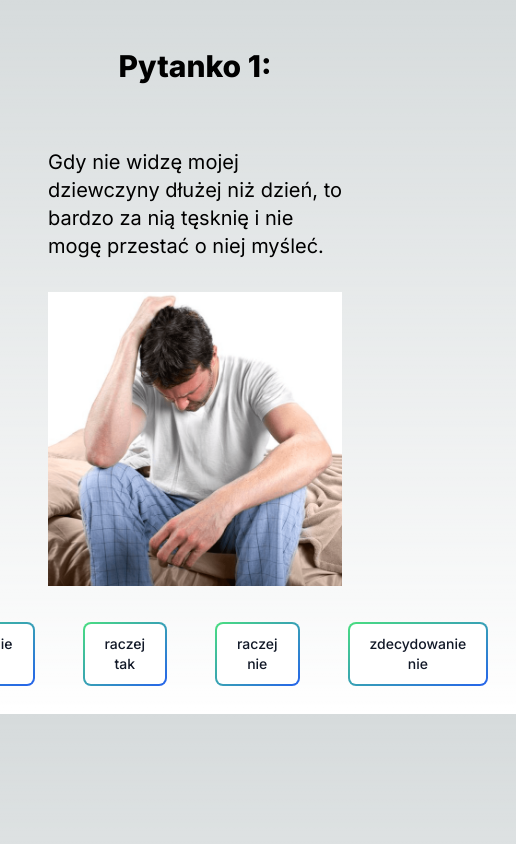
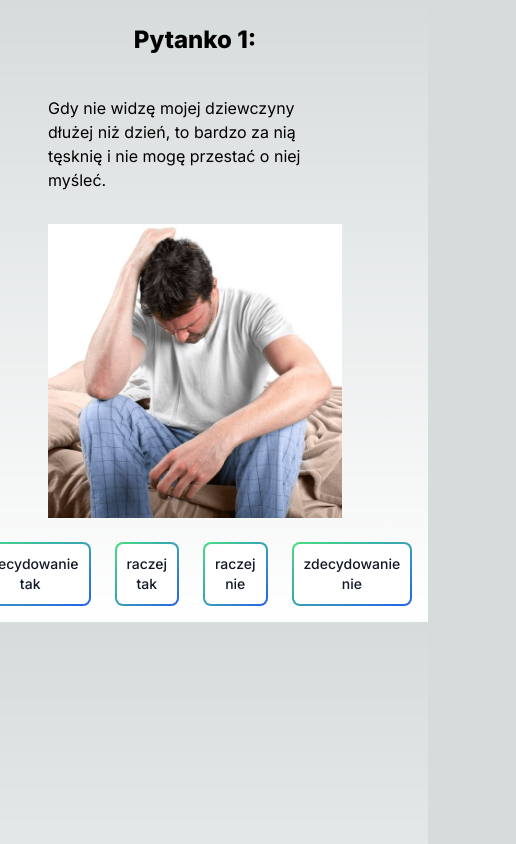
Before and after one commit to alicenoknow/two_years, a Next.js app: page /question/1 in a window 390 px wide. Shown: the whole page, 516 px wide, since content can reach past the window. Built offline with nearby package versions, Linux system fonts and the light colour scheme.

Commit message:
mobile changes

```diff
--- a/components/Answer.tsx
+++ b/components/Answer.tsx
@@ -35,9 +35,9 @@ const Answer: React.FC<AnswerProps> = ({
   const imageClasses = isShaking ? "shake" : "";
 
   return (
-    <div className={`p-4 flex flex-col items-center ${imageClasses}`}>
+    <div className={`p-1 md:p-4 flex flex-col items-center ${imageClasses}`}>
       {imageOrGifUrl && (
-        <div className="mt-4 p-4">
+        <div className="mt-2 md:mt-4 p-2 md:p-4">
           <ImageWithLoading imgUrl={imageOrGifUrl} />
         </div>
       )}
--- a/components/Card.tsx
+++ b/components/Card.tsx
@@ -11,11 +11,11 @@ const IMAGE_SIZE = 400;
 
 const Card = ({ number, text, imageOrGifUrl }: CardProps) => {
     return (<div>
-        <div className='clickhere cursor-pointer rounded-r-full py-4 pt-8 pl-12 mr-16 bg-zinc-900 flex items-center'>
-            <h1 className="mb-4 text-3xl font-extrabold text-gray-900 dark:text-white md:text-3xl lg:text-4xl"><span className="text-transparent bg-clip-text bg-gradient-to-r to-emerald-600 from-sky-400">Powód {number}</span>
+        <div className='clickhere cursor-pointer rounded-r-full py-2 pt-4 pl-6 mr-6 md:py-4 md:pt-8 md:pl-12 md:mr-16 bg-zinc-900 flex items-center'>
+            <h1 className="mb-4 text-3xl font-extrabold text-gray-900 dark:text-white text-2xl md:text-3xl lg:text-4xl"><span className="text-transparent bg-clip-text bg-gradient-to-r to-emerald-600 from-sky-400">Powód {number}</span>
             </h1>
         </div>
-        <div className={`showme-${number % 2 ? "left" : "right"} p-8 px-96`}>
+        <div className={`showme-${number % 2 ? "left" : "right"} p-4 px-24 md:p-8 md:px-96`}>
             <div className="pb-4 ">{text}</div>
             <Image
                 src={imageOrGifUrl}
--- a/components/Emojis.tsx
+++ b/components/Emojis.tsx
@@ -1,5 +1,5 @@
 
 import React from "react";
 
-export const HeartEmoji = () => <div className="px-12"><div className="heart text-5xl z-0 opacity-70">💗</div></div>
-export const CroissantEmoji = () => <div className="px-12"><div className="croissant text-5xl z-0 opacity-70">🥐</div></div>
+export const HeartEmoji = () => <div className="px-4 md:px-12"><div className="heart text-4xl md:text-5xl z-0 opacity-70">💗</div></div>
+export const CroissantEmoji = () => <div className="px-4 md:px-12"><div className="croissant text-4xl md:text-5xl z-0 opacity-70">🥐</div></div>
--- a/components/NiceTouchables.tsx
+++ b/components/NiceTouchables.tsx
@@ -13,12 +13,12 @@ interface NiceButtonProps {
 
 export const NiceLink: React.FC<NiceLinkProps> = ({ text, link }) => {
   return (
-    <div className="flex items-center justify-center p-24">
+    <div className="flex items-center justify-center p-4 md:p-24">
       <Link
         href={link}
         className="relative z-10 inline-flex items-center justify-center p-0.5 mb-2 mr-2 overflow-hidden text-sm font-medium text-gray-900 rounded-lg group bg-gradient-to-br from-green-400 to-blue-600 group-hover:from-green-400 group-hover:to-blue-600 hover:text-white dark:text-white focus:outline-none focus:ring-green-200 dark:focus:ring-green-800"
       >
-        <span className="relative font-bold px-8 py-4 transition-all ease-in duration-75 bg-white dark:bg-gray-900 rounded-md group-hover:bg-opacity-0 text-3xl">
+        <span className="relative font-bold px-8 py-4 transition-all ease-in duration-75 bg-white dark:bg-gray-900 rounded-md group-hover:bg-opacity-0 text-2xl md:text-3xl">
           {text}
         </span>
       </Link>
@@ -33,7 +33,7 @@ export const NiceButton: React.FC<NiceButtonProps> = ({ text, onClick }) => {
         onClick={onClick}
         className="relative inline-flex items-center justify-center p-0.5 mb-2 mr-2 overflow-hidden text-sm font-medium text-gray-900 rounded-lg group bg-gradient-to-br from-green-400 to-blue-600 group-hover:from-green-400 group-hover:to-blue-600 hover:text-white dark:text-white focus:outline-none focus:ring-green-200 dark:focus:ring-green-800"
       >
-        <span className="relative px-5 py-2.5 transition-all ease-in duration-75 bg-white dark:bg-gray-900 rounded-md group-hover:bg-opacity-0">
+        <span className="relative px-2.5 md:px-5 py-2.5 transition-all ease-in duration-75 bg-white dark:bg-gray-900 rounded-md group-hover:bg-opacity-0">
           {text}
         </span>
       </button>
--- a/components/Question.tsx
+++ b/components/Question.tsx
@@ -39,13 +39,13 @@ const Question = ({ num }: { num: number }) => {
 
   return (
     <div className="px-12">
-      <div className="flex items-center font-extrabold justify-center text-3xl py-12">
+      <div className="flex items-center font-extrabold justify-center text-2xl py-6 md:text-3xl md:py-12">
         {`Pytanko ${num}:`}
       </div>
-      <div className="flex items-center justify-center text-xl py-4">
+      <div className="flex items-center justify-center md:text-xl py-4">
         {questionText}
       </div>
-      <div className="flex items-center justify-center text-xl py-4 blur-load">
+      <div className="flex items-center justify-center md:text-xl py-4 blur-load">
         {questionImage &&
           <ImageWithLoading imgUrl={questionImage} />}
       </div>
--- a/components/Welcome.tsx
+++ b/components/Welcome.tsx
@@ -2,10 +2,10 @@ import { CroissantEmoji } from ".";
 
 const Welcome = () => {
   return (
-    <div className="flex items-center justify-center z-10 px-96 pt-24">
+    <div className="flex items-center justify-center z-10 px-4 pt-4 md:px-96 md:pt-24">
       <CroissantEmoji />
-      <h1 className="mb-4 text-4xl font-extrabold z-10 leading-[4rem] text-gray-900 dark:text-white md:text-4xl lg:text-4xl">Dokładnie 2 lata temu podjąłeś
-        <span className="text-transparent z-10 bg-clip-text bg-gradient-to-r to-emerald-600 from-sky-400 text-4xl"> najlepszą decyzję w swoim życiu. </span>
+      <h1 className="mb-4 text-4xl font-extrabold z-10 leading-[4rem] text-gray-900 dark:text-white text-2xl md:text-3xl lg:text-4xl">Dokładnie 2 lata temu podjąłeś
+        <span className="text-transparent z-10 bg-clip-text bg-gradient-to-r to-emerald-600 from-sky-400 text-2xl md:text-3xl lg:text-4xl"> najlepszą decyzję w swoim życiu. </span>
         Teraz nadszedł moment, aby zweryfikować czy ta relacja przetrwała próbę czasu i dalej ma sens.
       </h1>
     </div>
```
